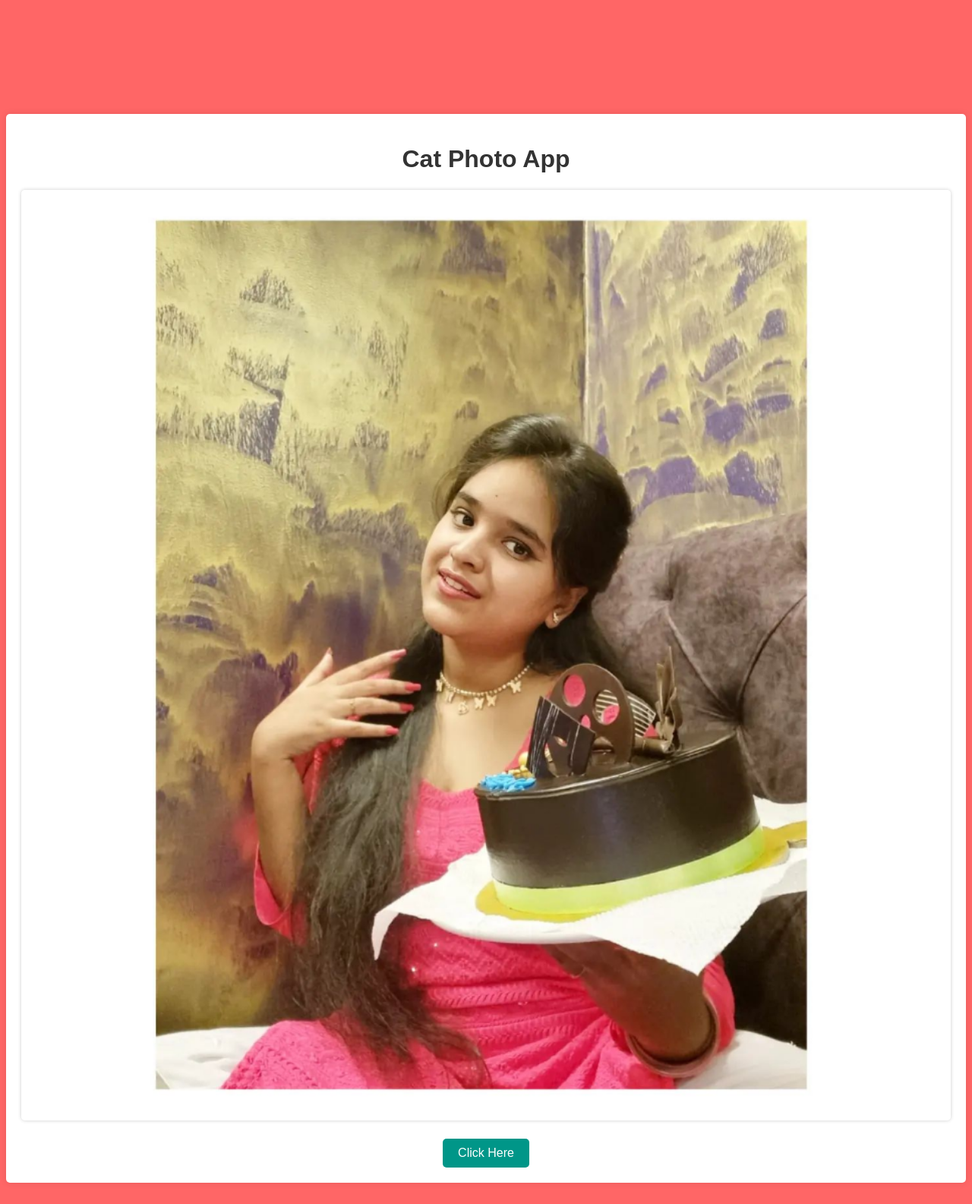
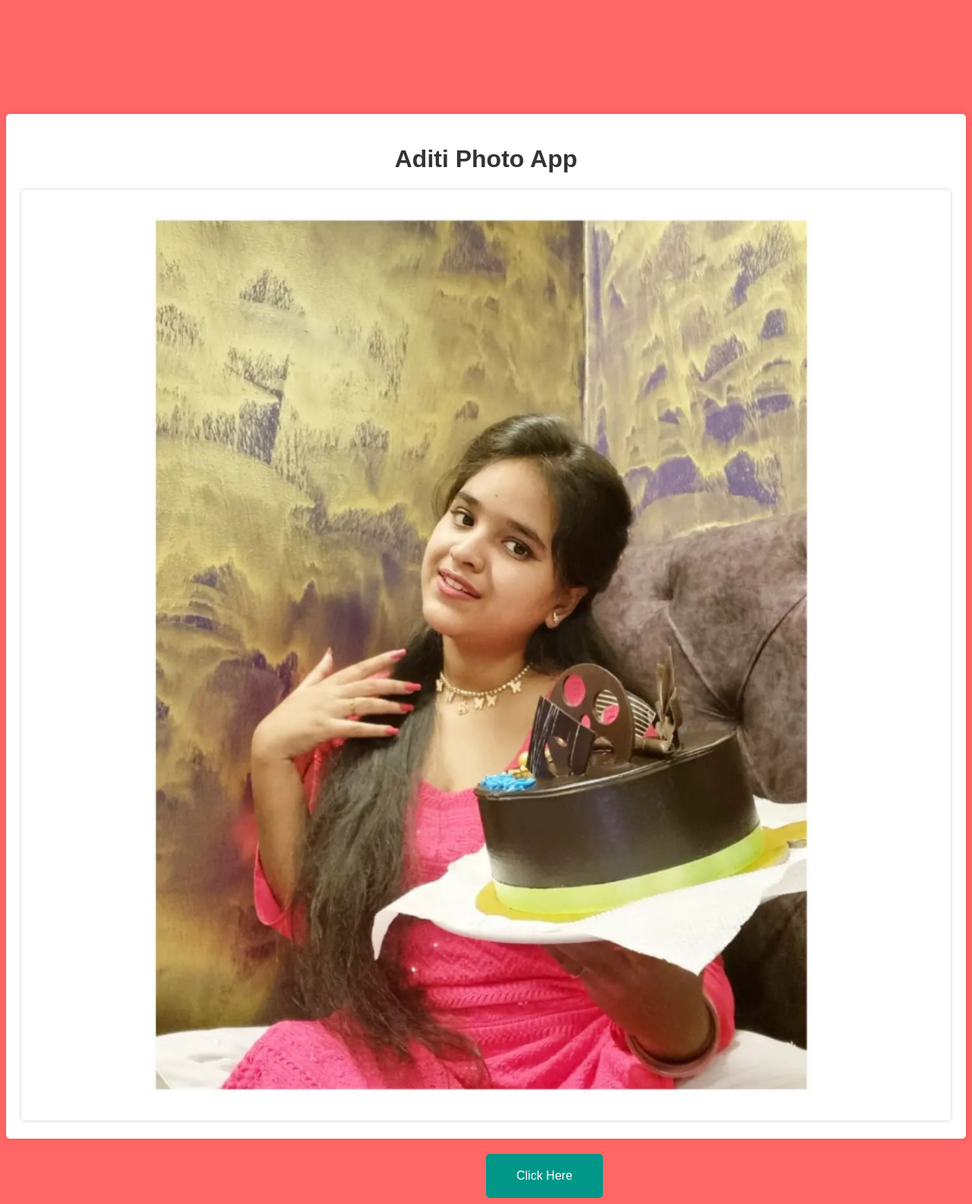
Before and after one commit to Pintuprusty96/cat, a plain HTML site: page index.html in a window 1280 px wide. Shown: the whole page at 76% size. Drawn offline with Linux system fonts and the light colour scheme.

Commit message:
mejure change

```diff
--- a/index.html
+++ b/index.html
@@ -6,17 +6,17 @@
 <!DOCTYPE html>
 <html>
 <head>
-  <title>Cat Photo App</title>
+  <title>Aditi photo App</title>
   <link rel="stylesheet" href="styles.css">
 </head>
 <body>
   <main id="main">
-    <h1>Cat Photo App</h1>
+    <h1>Aditi Photo App</h1>
     <div id="cat-photo-container">
       <img id="cat-photo" src="img/aditi1.png" alt="A cute cat photo">
     </div>
-    <button id="new-cat-button">Click Here</button>
   </main>
+  <button id="new-cat-button">Click Here</button>
 <script src="app.js"></script>
 </body>
 </html>
--- a/styles.css
+++ b/styles.css
@@ -54,7 +54,8 @@ img {
   font-size: 16px;
   border: none;
   border-radius: 5px;
-  padding: 10px 20px;
+  padding: 20px 40px;
+  margin-left: 50%;
   cursor: pointer;
   margin-top: 20px;
   transition: background-color 0.3s;
```
